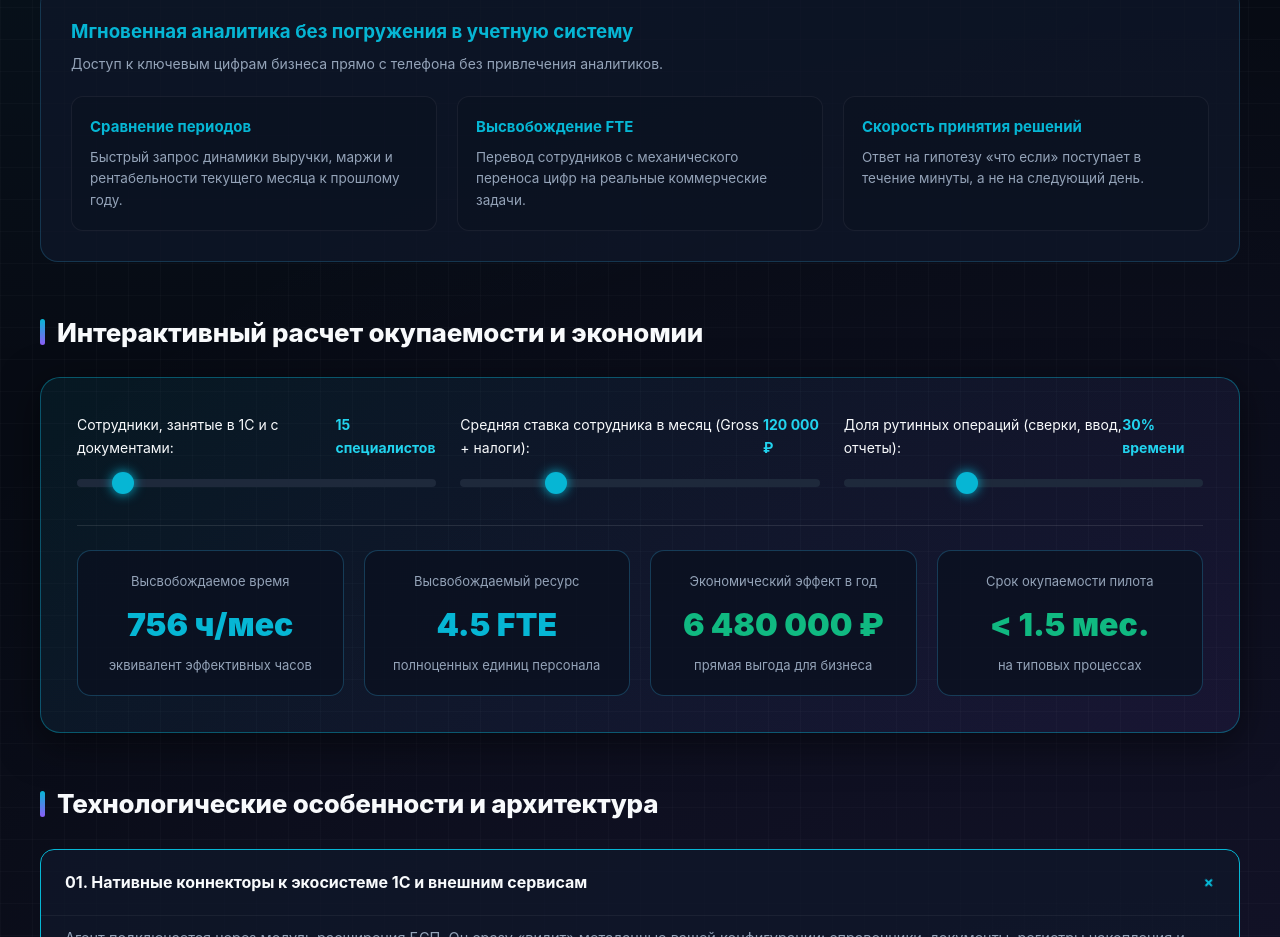
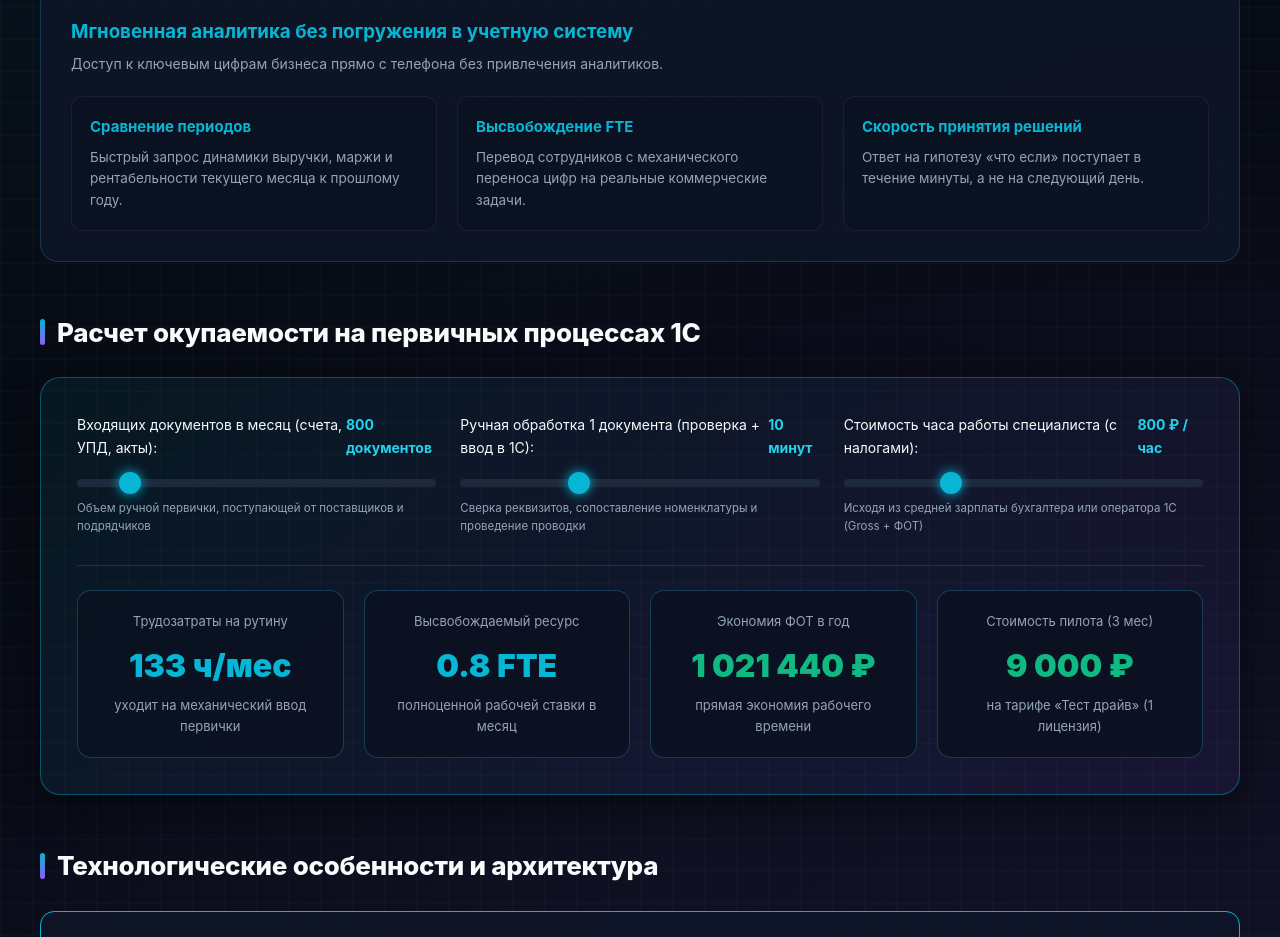
Before and after one commit to GVLarshin/-pix-operator-kp, a plain HTML site: page index.html in a window 1280 px wide. Shown: the part 1849-2786 px from the top of the page. Drawn offline with Linux system fonts and the light colour scheme.

Commit message:
Add files via upload

```diff
--- a/index.html
+++ b/index.html
@@ -84,7 +84,7 @@
       50% { opacity: 0.4; transform: scale(0.85); }
     }
 
-    /* Client Greeting Banner */
+    /* Client Greeting Banner (Показывается персонально, если перешли по ссылке) */
     .personalized-banner {
       display: none;
       background: linear-gradient(135deg, rgba(6, 182, 212, 0.15), rgba(139, 92, 246, 0.15));
@@ -322,7 +322,7 @@
       transform: scale(1.03);
     }
 
-    /* Comparison Table */
+    /* Comparison Table / Old vs New */
     .compare-container {
       display: grid;
       grid-template-columns: repeat(auto-fit, minmax(300px, 1fr));
@@ -940,7 +940,7 @@
       <div>1С:Предприятие 8.3 (БСП) • On-Premise / Enterprise</div>
     </div>
 
-    <!-- Персональное приветствие (показывается, если есть email в ссылке) -->
+    <!-- Персональное приветствие (показывается только если есть параметр в ссылке) -->
     <div id="personalized-banner" class="personalized-banner">
       👋 Специальное коммерческое предложение подготовлено для: <strong id="user-recipient-label">клиента</strong>
     </div>
@@ -1037,7 +1037,7 @@
       </div>
 
       <div class="compare-card new">
-        <div class="compare-title" style="color: var(--emerald);">
+        <div class="compare-title" style="color: var(--emerald);"&gt;
           <span>✅</span> С PIX Operator: «Просто сказать, ЧТО»
         </div>
         <ul class="step-list">
@@ -1156,55 +1156,61 @@
       </div>
     </div>
 
-    <!-- ИНТЕРАКТИВНЫЙ КАЛЬКУЛЯТОР ЭФФЕКТА -->
-    <h2 class="section-title">Интерактивный расчет окупаемости и экономии</h2>
+    <!-- ИНТЕРАКТИВНЫЙ КАЛЬКУЛЯТОР ЭФФЕКТА (ОБНОВЛЕННЫЙ, НА ПРИКЛАДНЫХ БАЗОВЫХ МЕТРИКАХ) -->
+    <h2 class="section-title">Расчет окупаемости на первичных процессах 1С</h2>
     <div class="calc-card">
       <div class="calc-sliders">
+        <!-- Метрика 1: Объем входящих документов -->
         <div class="slider-item">
           <label>
-            <span>Сотрудники, занятые в 1С и с документами:</span>
-            <span class="slider-val" id="disp-users">15 специалистов</span>
+            <span>Входящих документов в месяц (счета, УПД, акты):</span>
+            <span class="slider-val" id="disp-docs">800 документов</span>
           </label>
-          <input type="range" id="input-users" min="3" max="120" value="15" oninput="calculateROI()">
-        </div>
-
+          <input type="range" id="input-docs" min="200" max="5000" step="100" value="800" oninput="calculateROI()">
+          <div style="font-size: 11.5px; color: var(--text-muted); margin-top: 4px;">Объем ручной первички, поступающей от поставщиков и подрядчиков</div>
+        </div>
+
+        <!-- Метрика 2: Среднее время на ручную обработку 1 документа -->
         <div class="slider-item">
           <label>
-            <span>Средняя ставка сотрудника в месяц (Gross + налоги):</span>
-            <span class="slider-val" id="disp-cost">120 000 ₽</span>
+            <span>Ручная обработка 1 документа (проверка + ввод в 1С):</span>
+            <span class="slider-val" id="disp-time">10 минут</span>
           </label>
-          <input type="range" id="input-cost" min="60000" max="300000" step="10000" value="120000" oninput="calculateROI()">
-        </div>
-
+          <input type="range" id="input-time" min="3" max="25" step="1" value="10" oninput="calculateROI()">
+          <div style="font-size: 11.5px; color: var(--text-muted); margin-top: 4px;">Сверка реквизитов, сопоставление номенклатуры и проведение проводки</div>
+        </div>
+
+        <!-- Метрика 3: Часовая ставка специалиста -->
         <div class="slider-item">
           <label>
-            <span>Доля рутинных операций (сверки, ввод, отчеты):</span>
-            <span class="slider-val" id="disp-routine">30% времени</span>
+            <span>Стоимость часа работы специалиста (с налогами):</span>
+            <span class="slider-val" id="disp-rate">800 ₽ / час</span>
           </label>
-          <input type="range" id="input-routine" min="15" max="60" step="5" value="30" oninput="calculateROI()">
+          <input type="range" id="input-rate" min="400" max="1800" step="50" value="800" oninput="calculateROI()">
+          <div style="font-size: 11.5px; color: var(--text-muted); margin-top: 4px;">Исходя из средней зарплаты бухгалтера или оператора 1С (Gross + ФОТ)</div>
         </div>
       </div>
 
       <div class="calc-results-grid">
         <div class="res-box">
-          <div class="res-label">Высвобождаемое время</div>
-          <div class="res-num" id="out-hours">756 ч/мес</div>
-          <div class="res-label">эквивалент эффективных часов</div>
+          <div class="res-label">Трудозатраты на рутину</div>
+          <div class="res-num" id="out-hours">133 ч/мес</div>
+          <div class="res-label">уходит на механический ввод первички</div>
         </div>
         <div class="res-box">
           <div class="res-label">Высвобождаемый ресурс</div>
-          <div class="res-num" id="out-fte">4.5 FTE</div>
-          <div class="res-label">полноценных единиц персонала</div>
+          <div class="res-num" id="out-fte">0.8 FTE</div>
+          <div class="res-label">полноценной рабочей ставки в месяц</div>
         </div>
         <div class="res-box">
-          <div class="res-label">Экономический эффект в год</div>
-          <div class="res-num highlight" id="out-savings">6 480 000 ₽</div>
-          <div class="res-label">прямая выгода для бизнеса</div>
+          <div class="res-label">Экономия ФОТ в год</div>
+          <div class="res-num highlight" id="out-savings">1 280 000 ₽</div>
+          <div class="res-label">прямая экономия рабочего времени</div>
         </div>
         <div class="res-box">
-          <div class="res-label">Срок окупаемости пилота</div>
-          <div class="res-num highlight" id="out-payback">&lt; 2 мес.</div>
-          <div class="res-label">на типовых процессах</div>
+          <div class="res-label">Стоимость пилота (3 мес)</div>
+          <div class="res-num highlight" id="out-payback">9 000 ₽</div>
+          <div class="res-label">на тарифе «Тест драйв» (1 лицензия)</div>
         </div>
       </div>
     </div>
@@ -1566,32 +1572,37 @@
       }
     }
 
-    // 4. Калькулятор окупаемости
+    // 4. Калькулятор окупаемости (ОБНОВЛЕННАЯ ЛОГИКА НА РЕАЛЬНЫХ БАЗОВЫХ МЕТРИКАХ)
     function calculateROI() {
-      const users = parseInt(document.getElementById('input-users').value);
-      const cost = parseInt(document.getElementById('input-cost').value);
-      const routine = parseInt(document.getElementById('input-routine').value);
-
-      document.getElementById('disp-users').innerText = users + " специалистов";
-      document.getElementById('disp-cost').innerText = cost.toLocaleString('ru-RU') + " ₽";
-      document.getElementById('disp-routine').innerText = routine + "% времени";
-
-      const freedHours = Math.round(users * 168 * (routine / 100));
-      const freedFte = (users * (routine / 100)).toFixed(1);
-      const annualSavings = Math.round(users * (routine / 100) * cost * 12);
-
-      document.getElementById('out-hours').innerText = freedHours.toLocaleString('ru-RU') + " ч/мес";
-      document.getElementById('out-fte').innerText = freedFte + " FTE";
+      // Базовые понятные параметры
+      const docs = parseInt(document.getElementById('input-docs').value, 10);
+      const minutesPerDoc = parseInt(document.getElementById('input-time').value, 10);
+      const hourlyRate = parseInt(document.getElementById('input-rate').value, 10);
+
+      // Отображение значений ползунков
+      document.getElementById('disp-docs').innerText = docs.toLocaleString('ru-RU') + " документов";
+      document.getElementById('disp-time').innerText = minutesPerDoc + " минут";
+      document.getElementById('disp-rate').innerText = hourlyRate.toLocaleString('ru-RU') + " ₽ / час";
+
+      // Расчет:
+      // 1. Часов рутины в месяц на документы
+      const totalHoursMonth = Math.round((docs * minutesPerDoc) / 60);
+
+      // 2. Доля ставки сотрудника (из расчета 168 рабочих часов в месяц на ставку)
+      const fteEquivalent = (totalHoursMonth / 168).toFixed(1);
+
+      // 3. Экономия ФОТ в год (исходя из того, что PIX Operator берет на себя 80% рутины ввода)
+      const automatedHoursMonth = totalHoursMonth * 0.8;
+      const annualSavings = Math.round(automatedHoursMonth * hourlyRate * 12);
+
+      // Вывод результатов
+      document.getElementById('out-hours').innerText = totalHoursMonth.toLocaleString('ru-RU') + " ч/мес";
+      document.getElementById('out-fte').innerText = fteEquivalent + " FTE";
       document.getElementById('out-savings').innerText = annualSavings.toLocaleString('ru-RU') + " ₽";
-
-      if (freedFte >= 3) {
-        document.getElementById('out-payback').innerText = "< 1.5 мес.";
-      } else {
-        document.getElementById('out-payback').innerText = "< 2.5 мес.";
-      }
-    }
-
-    // 5. Модальное окно и отправка формы
+      document.getElementById('out-payback').innerText = "9 000 ₽";
+    }
+
+    // 5. Модальное окно и автоматическая отправка в Telegram
     function openModal(title) {
       if (title) {
         document.getElementById('modal-title').innerText = title;
@@ -1629,7 +1640,7 @@
       box.style.display = 'none';
     }
 
-    // Отправка формы заявки в Telegram
+    // АВТОМАТИЧЕСКАЯ ОТПРАВКА БОТОМ В ТЕЛЕГРАМ ГЕОРГИЮ
     async function handleFormSubmit(e) {
       e.preventDefault();
 
```
